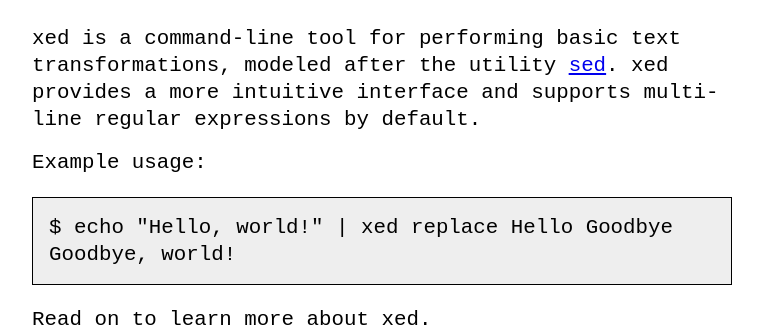
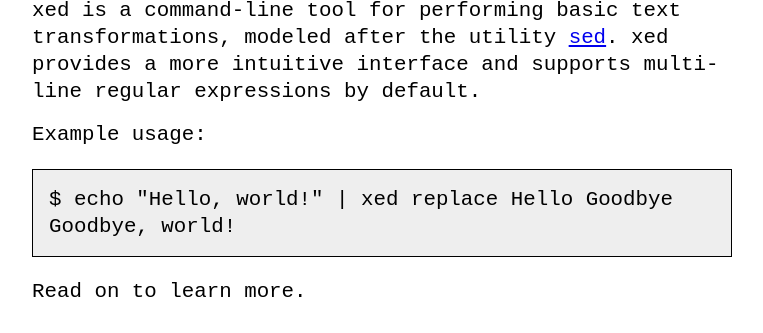
Before and after one commit to aryann/xed, a plain HTML site: page docs/index.html in a window 1280 px wide. Shown: the part 149-482 px from the top of the page, without its empty margins (258-1021 px from the left). Drawn offline with Linux system fonts and the light colour scheme.

Commit message:
Makes some small adjustments to the site.

```diff
--- a/docs/index.html
+++ b/docs/index.html
@@ -55,7 +55,7 @@
       <pre><code>$ echo "Hello, world!" | xed replace Hello Goodbye
 Goodbye, world!</code></pre>
 
-      <p>Read on to learn more about xed.</p>
+      <p>Read on to learn more.</p>
 
       <h2>Table of Contents</h2>
 
--- a/docs/style.css
+++ b/docs/style.css
@@ -10,6 +10,7 @@
   min-height: 100%;
 }
 
+h1,
 h2,
 h3,
 h4,
@@ -32,7 +33,7 @@
 .main {
   max-width: 700px;
   margin: 0 auto;
-  padding: 4rem 2rem;
+  padding: 2rem;
 }
 
 code {
```
